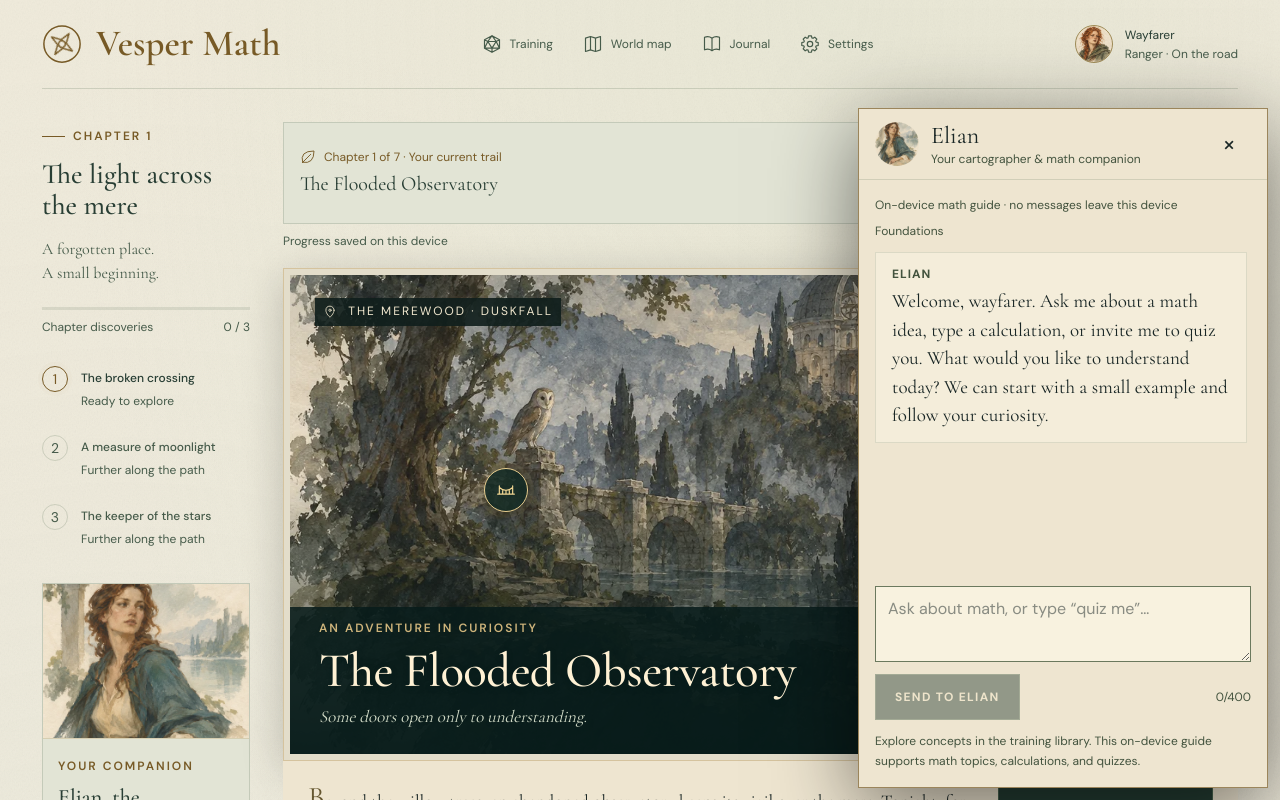
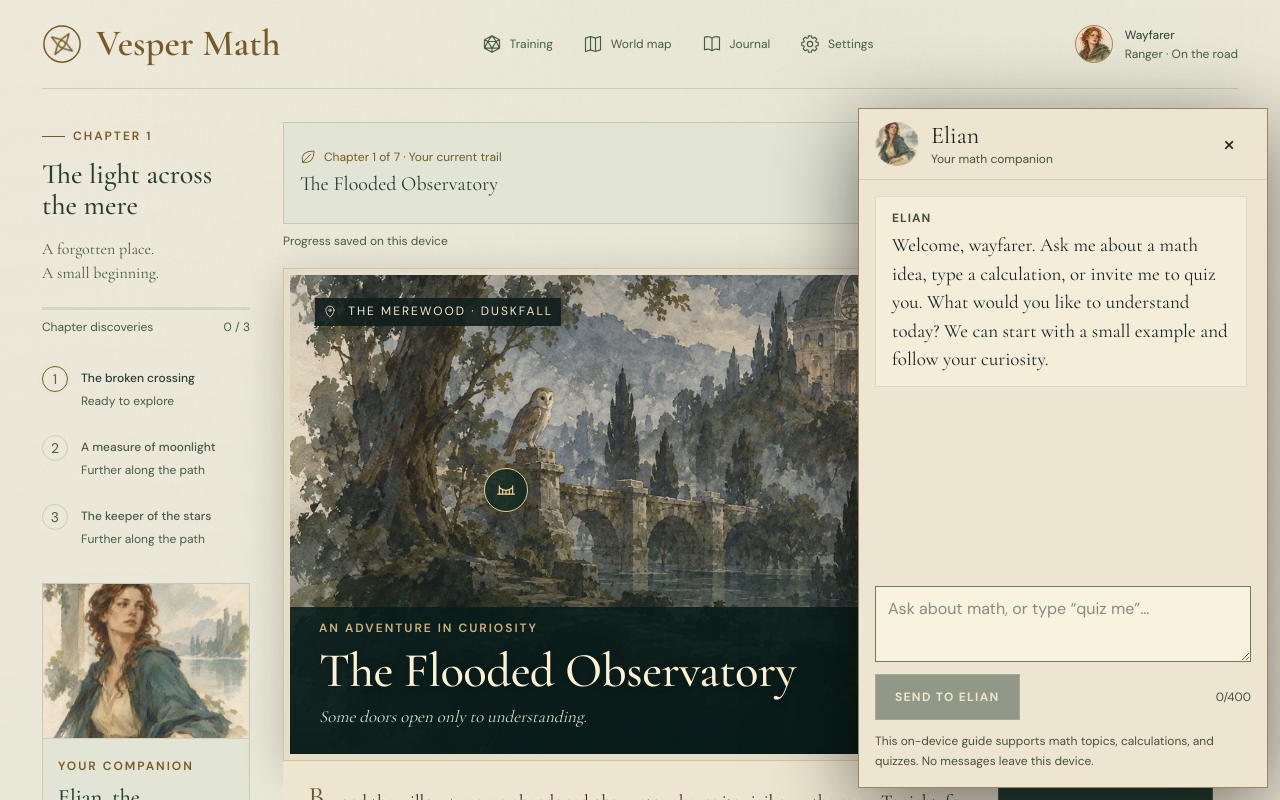
Before and after one commit to joshuawenning/vesper-math, a Next.js app: page / in a window 1280 px wide. Both pictures are taken after a click on the button "Speak with Elian". Shown: the top 800 px of the page. Built offline with nearby package versions, Linux system fonts and the light colour scheme.

Commit message:
Simplify Elian chat heading and privacy copy

```diff
--- a/src/components/tutor/elian-chat.tsx
+++ b/src/components/tutor/elian-chat.tsx
@@ -69,7 +69,7 @@ export default function ElianChat() {
             <h2 id="elian-chat-title" className="font-story text-2xl leading-tight">
               Elian
             </h2>
-            <p className="text-xs text-[#43533e]">Your cartographer & math companion</p>
+            <p className="text-xs text-[#43533e]">Your math companion</p>
           </div>
           <button
             type="button"
--- a/src/components/tutor/tutor-chat.tsx
+++ b/src/components/tutor/tutor-chat.tsx
@@ -1,7 +1,6 @@
 'use client';
 import { useEffect, useRef, useState } from 'react';
 import { tutorReply, type TutorSession } from '@/lib/tutor';
-import { skillLevels } from '@/content/worlds';
 import type { Progress } from '@/lib/types';
 import Button from '../ui/button';
 import ReadAloud from '../accessibility/read-aloud';
@@ -68,10 +67,6 @@ export default function TutorChat({
   const latestReply = messages.filter((m) => m.role === 'elian').at(-1)?.id;
   return (
     <div className="flex min-h-0 flex-1 flex-col">
-      <div className="mb-3 shrink-0 flex flex-wrap items-center justify-between gap-2 text-[0.75rem] text-[#43533e]">
-        <span>On-device math guide · no messages leave this device</span>
-        <span>{skillLevels.find((l) => l.id === progress.skill)?.label}</span>
-      </div>
       <div
         ref={log}
         role="log"
@@ -137,8 +132,8 @@ export default function TutorChat({
         </div>
       </form>
       <p className="mt-3 text-xs leading-relaxed text-[#43533e]">
-        Explore concepts in the training library. This on-device guide supports math topics,
-        calculations, and quizzes.
+        This on-device guide supports math topics, calculations, and quizzes. No messages leave this
+        device.
       </p>
     </div>
   );
```
